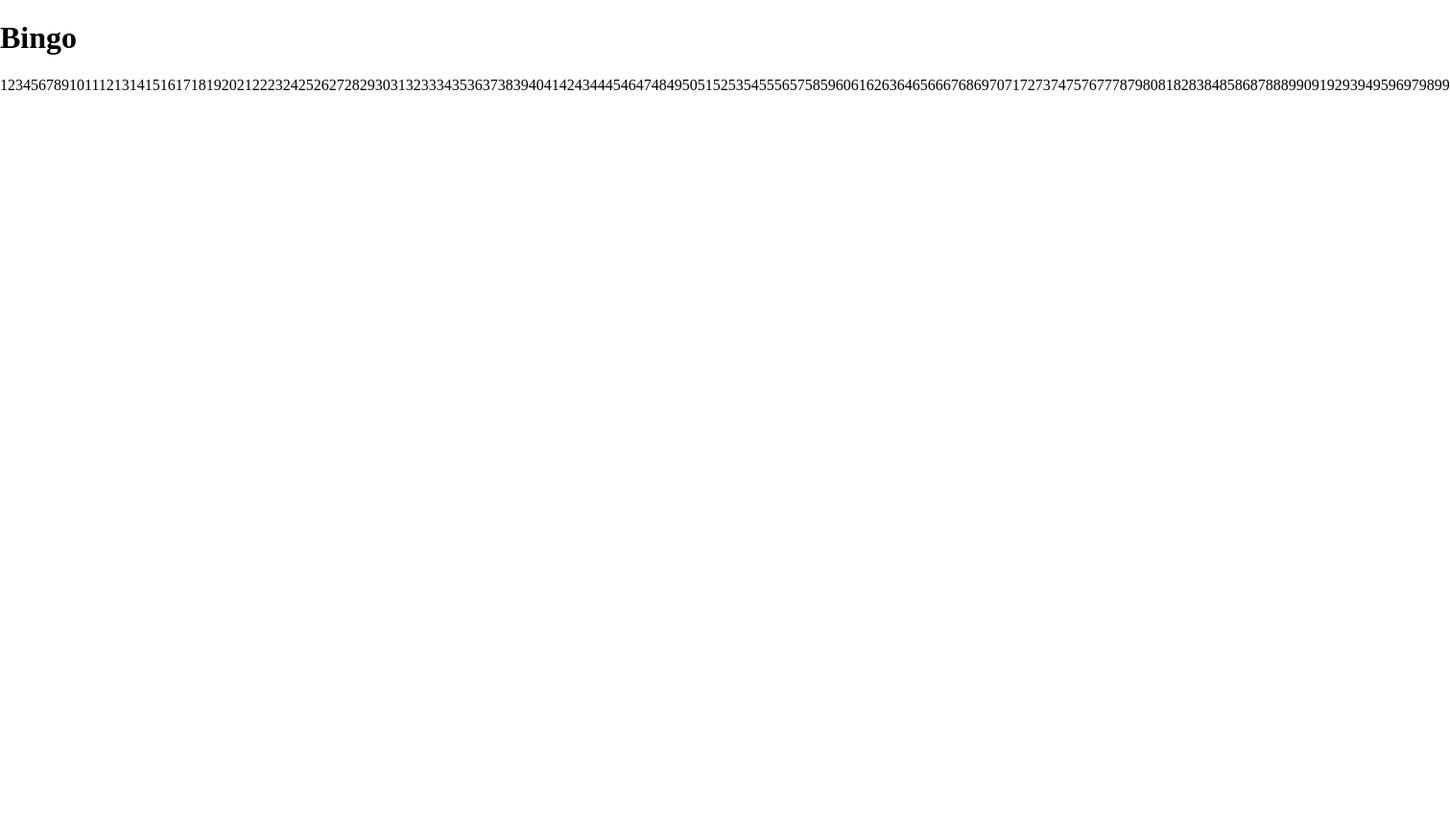
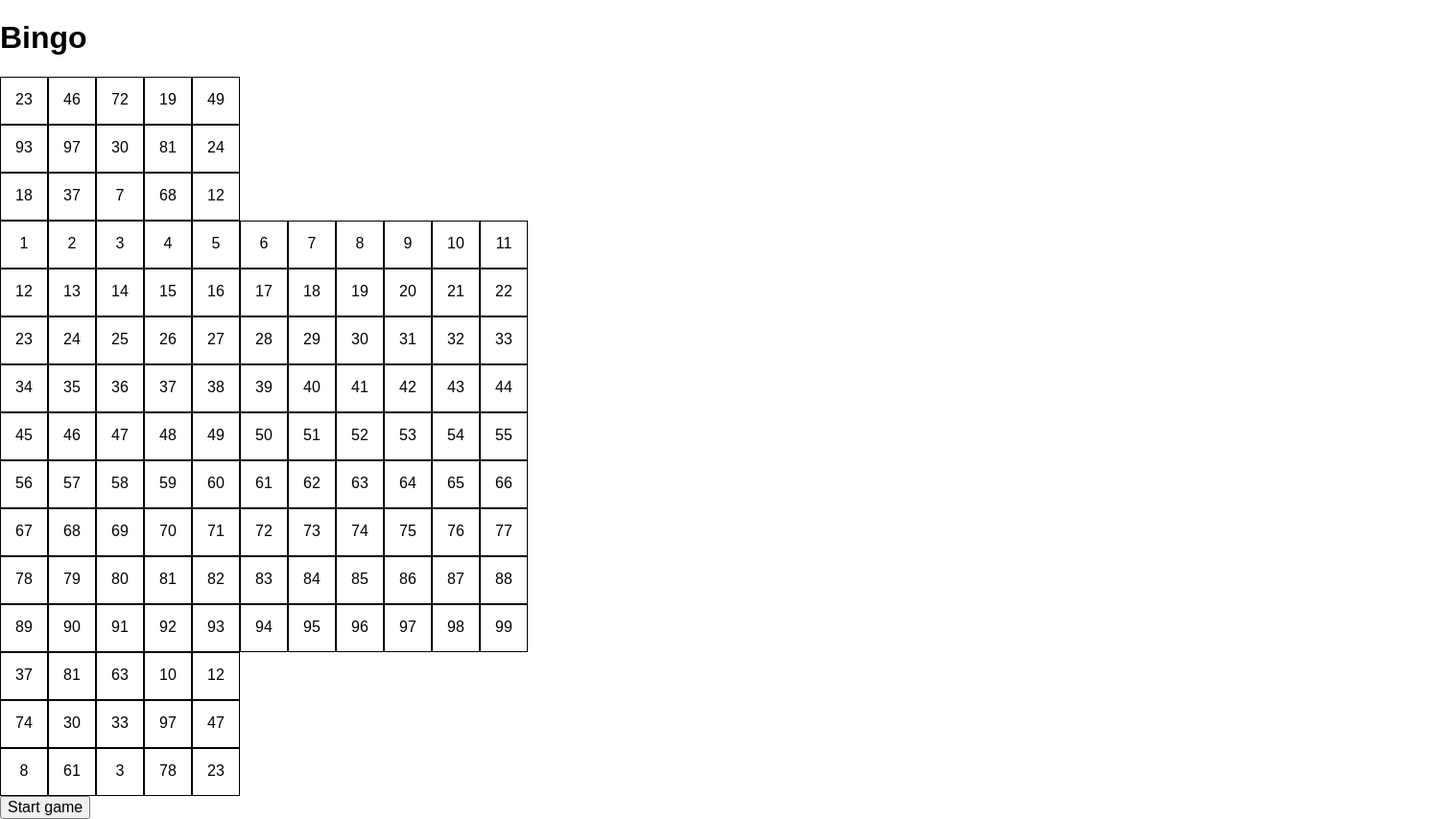
Before and after one commit to raquel-castillejo/bingo, a website built with Vite: page src/index.html in a window 1280 px wide. Shown: the whole page at 96% size, 1511 px wide, since content can reach past the window. Before the commit the page ends 800 px from the top, so only its background shows below. Built offline with nearby package versions, Linux system fonts and the light colour scheme; some packages are replaced by stand-ins of ours.

Commit message:
bingo working

```diff
--- a/src/css/style.css
+++ b/src/css/style.css
@@ -23,5 +23,43 @@ a {
 
 body {
 	margin: 0;
+
+	font-family: sans-serif;
 	/* background-image: url(../assets/images/sleep-cat.jpeg); */
 }
+
+.numbers-card {
+	display: grid;
+	grid-template-columns: repeat(11, 50px);
+}
+
+.cell {
+	display: flex;
+	width: 50px;
+	height: 50px;
+
+	align-items: center;
+	justify-content: center;
+
+	border: 1px solid black;
+}
+
+.player-card {
+	display: grid;
+	grid-template-columns: repeat(5, 50px);
+}
+
+.cell-player {
+	display: flex;
+	width: 50px;
+	height: 50px;
+
+	align-items: center;
+	justify-content: center;
+
+	border: 1px solid black;
+}
+
+.check {
+	background-color: green;
+}
--- a/src/index.html
+++ b/src/index.html
@@ -15,6 +15,7 @@
 		<div id="numbers-cardboard" class="numbers-card"></div>
 		<div id="player-2" class="player-card"></div>
 
+		<button id="start">Start game</button>
 		<!-- <img src="./assets/images/cute-cat.webp" alt="" /> -->
 		<script type="module" src="./js/index.js"></script>
 	</body>
--- a/src/js/index.js
+++ b/src/js/index.js
@@ -3,55 +3,146 @@
 /*
 LÓGICA
 ======
-- generar los cartones
-    - función para los DOS cartones de jugadores
-    - función para generar 99 números
-    - función para el cartón de números
+- ✅ generar los cartones
+    - ✅ función para los DOS cartones de jugadores
+    - ✅ función para generar 99 números
+    - ✅ función para el cartón de números
 
-- función que genere numeros aleatorios de 1 a 99 y los mete en un array
+- ✅ función que genere numeros aleatorios de 1 a 99 y los mete en un array
 - la función para si uno de los cartones se ha completado
 
 - con otra función recorres el array y
     - los vas pintando en el cartón de 99 números
     - compruebas si está en cada cartón y lo pintas
-
--
 */
 
 // DOM
 // ===
 const playerOneElement = document.getElementById('player-1');
 const playerTwoElement = document.getElementById('player-2');
-const numbersCardElement = document.getElementById('player-2');
+const numbersCardElement = document.getElementById('numbers-cardboard');
+const startButton = document.getElementById('start');
 
 // FUNCIONES
 // =========
+// random
+const randomNumber = max => {
+	return Math.floor(Math.random() * max);
+};
+
 // generar números del 1 al 99
-const numbersToPlay = Array(99)
+let numbersToPlay = Array(99)
 	.fill()
 	.map((_, index) => index + 1);
 
-// pintar todos los números en el cartón de números
+// imprimir todos los números en el cartón de números
 const printNumbersCardboard = numbersToPlay => {
 	const fragment = document.createDocumentFragment();
 
 	numbersToPlay.forEach(number => {
 		const numberElement = document.createElement('span');
+		numberElement.classList.add('cell');
+		numberElement.dataset.number = number;
 		numberElement.textContent = number;
 		fragment.append(numberElement);
 	});
 
 	numbersCardElement.append(fragment);
 };
-printNumbersCardboard(numbersToPlay);
 
-// seleccionar un número específico de los cartones
-/*
-// usar este método:
-const generateRandomNumber = () => {
-    return Math.floor(Math.random() * 11);
-}
-const selectedNumber = generateRandomNumber();
-const element = document.querySelector(`span[data-number='${selectedNumber}']`)
-element.classList.add("red")
-*/
+// generar 15 números aleatorios para los cartones
+const generatePlayerNumbers = () => {
+	const numbersArr = [];
+
+	while (numbersArr.length < 15) {
+		const newNumber = randomNumber(99);
+		if (!numbersArr.includes(newNumber)) {
+			numbersArr.push(newNumber);
+		}
+	}
+	return numbersArr;
+};
+
+// imprimir los cartones de jugadores
+const printPlayerCard = playerCard => {
+	const fragment = document.createDocumentFragment();
+	const playerNumbers = generatePlayerNumbers();
+
+	for (let index = 0; index < playerNumbers.length; index++) {
+		const newSpan = document.createElement('span');
+		newSpan.classList.add('cell-player');
+		newSpan.dataset.number = playerNumbers[index];
+		newSpan.textContent = playerNumbers[index];
+
+		fragment.append(newSpan);
+	}
+
+	playerCard.append(fragment);
+	return playerNumbers;
+};
+
+// imprimir el juego
+const printBingo = () => {
+	printNumbersCardboard(numbersToPlay);
+
+	const playerOneNumbers = printPlayerCard(playerOneElement);
+	const playerTwoNumbers = printPlayerCard(playerTwoElement);
+
+	console.log(playerOneNumbers);
+	console.log(playerTwoNumbers);
+};
+
+printBingo();
+
+// selecciona un número aleatorio de la lista de números
+const selectNumber = numbersList =>
+	numbersList[randomNumber(numbersList.length)];
+
+// comprobar si ha ganado alguien
+const isWinner = player => {
+	const playerCardNumbers = [...player.children];
+	const winner = playerCardNumbers.every(number =>
+		number.classList.contains('check')
+	);
+	return winner;
+};
+
+// pintar números sacados en el bingo
+const paintBingoNumbers = numberToPaint => {
+	const elements = document.querySelectorAll(
+		`span[data-number='${numberToPaint}']`
+	);
+	elements.forEach(element => {
+		element.classList.add('check');
+	});
+};
+
+// sacar un número del bingo
+const pickBingoNumber = () => {
+	const selectedNumber = selectNumber(numbersToPlay);
+	const selectedNumberIndex = numbersToPlay.indexOf(selectedNumber);
+	numbersToPlay.splice(selectedNumberIndex, 1);
+
+	paintBingoNumbers(selectedNumber);
+};
+
+// juego
+const startGame = () => {
+	const pickingNumbers = setInterval(() => {
+		pickBingoNumber();
+
+		if (isWinner(playerOneElement)) {
+			clearInterval(pickingNumbers);
+			console.log('PLAYER ONE');
+		}
+
+		if (isWinner(playerTwoElement)) {
+			clearInterval(pickingNumbers);
+			console.log('PLAYER TWO');
+		}
+	}, 700);
+};
+
+// EVENTOS
+// =======
+startButton.addEventListener('click', startGame);
```
Lines whose indentation alone changed are shown as unchanged.
